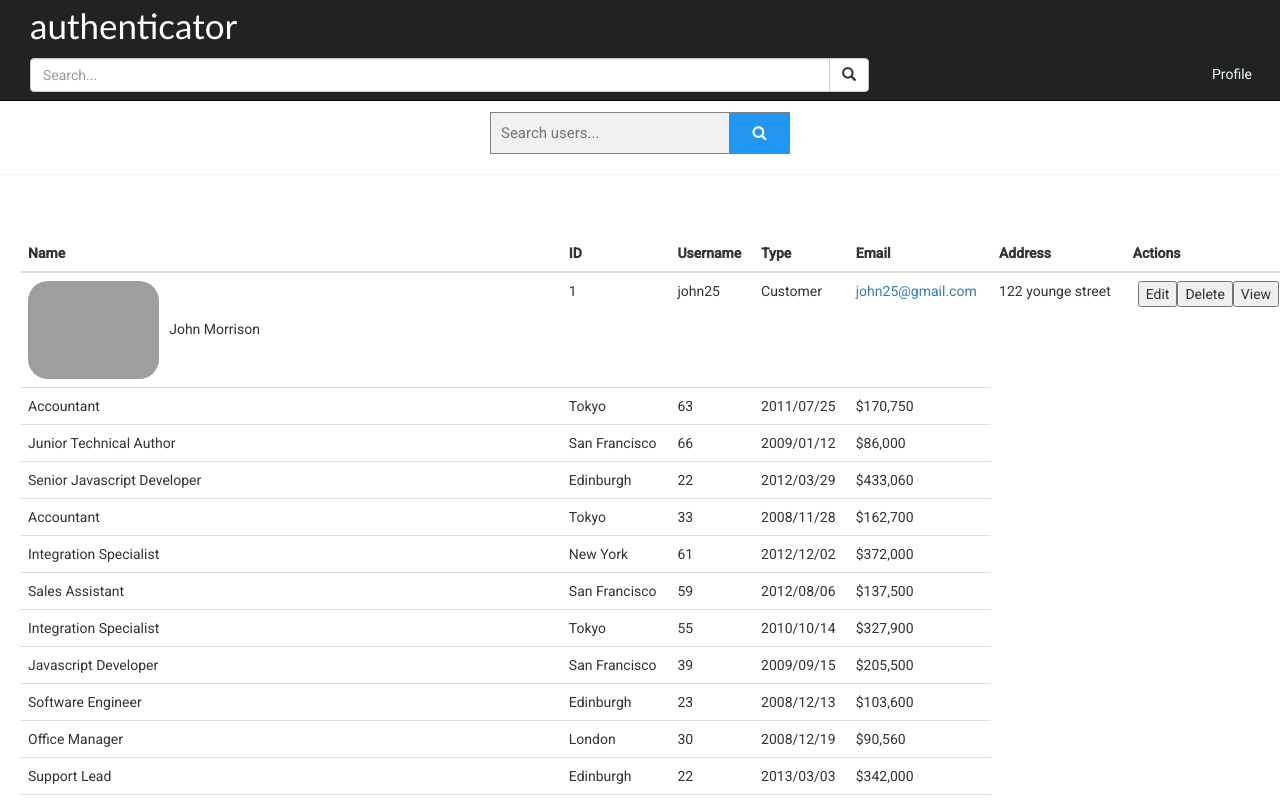
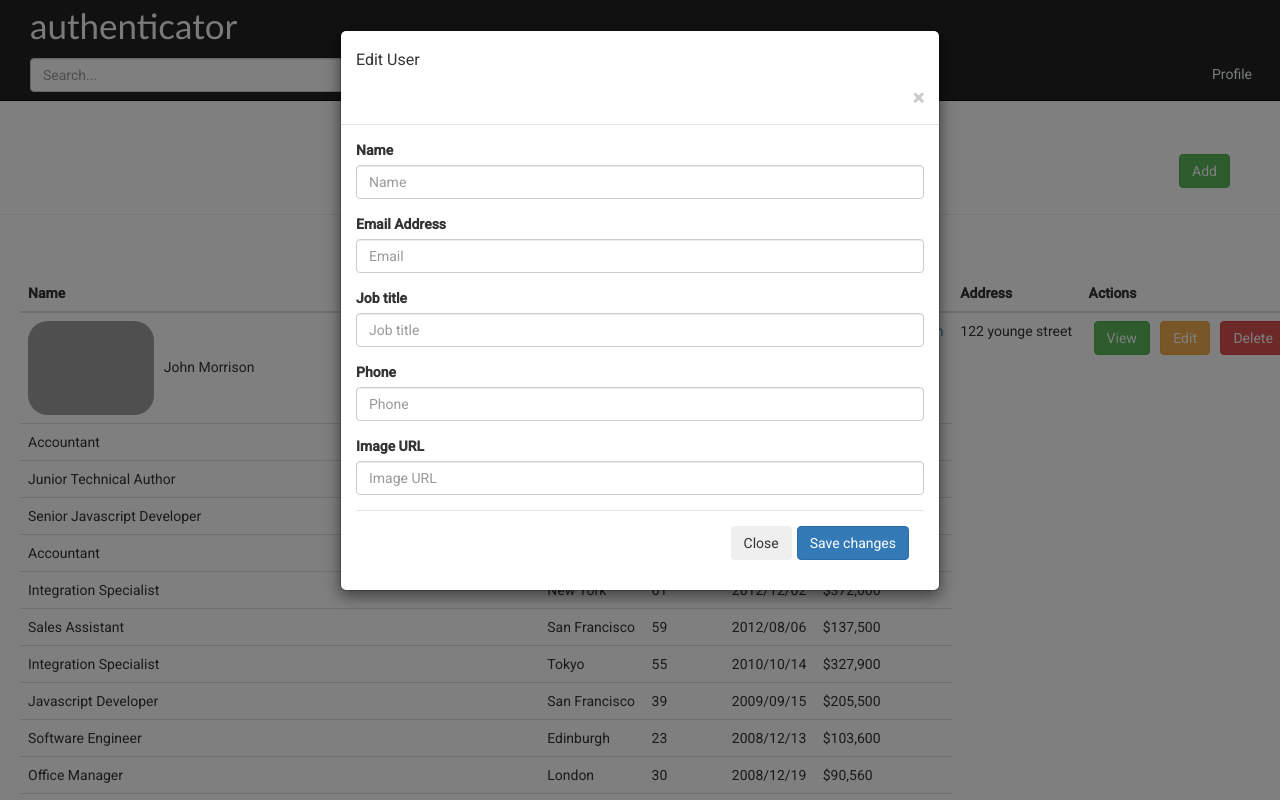
Before and after one commit to jisanRL/Authenticator, an Angular app in the folder authenticatorFrontend/: page /admin in a window 1280 px wide. Both pictures are taken after a click on the button "Edit". Shown: the top 800 px of the page. Built offline with nearby package versions, Linux system fonts and the light colour scheme; grey boxes are pictures that could not be loaded.

Commit message:
admin table is ready, connect front-end and backend now

```diff
--- a/authenticatorFrontend/src/app/admin/admin.component.html
+++ b/authenticatorFrontend/src/app/admin/admin.component.html
@@ -3,13 +3,6 @@
 <p style="padding-top: 80px;padding-left: 30px;">admin works!</p>
 
 <!-- search -->
-<!-- <div class="search">
-    <form class="form-inline my-2 my-lg-0" style="margin:auto; max-width:300px;">
-        <input type="search" (ngModelChange)="searchUser(key.value)" #key="ngModel" ngModel
-         name="key" id="searchName" class="form-control mr-sm-2" placeholder="Search users..." required>
-    </form>
-
-</div> -->
 <div class="search">
     <form class="example" action="/action_page.php" style="margin:auto;max-width:300px">
         <input type="text" placeholder="Search users..." name="search2">
@@ -17,6 +10,10 @@
     </form>
 </div>
 
+<button type="button" class="btn btn-success" (click)="onOpenModal(null!, 'add')"  style="float: right;margin-right: 50px;margin-bottom:10px;">Add</button>
+<br>
+<br>
+<!-- table -->
 <hr>
 <br>
 <br>
@@ -33,7 +30,7 @@
       </tr>
     </thead>
 
-    <tbody>
+    <tbody >
       <tr>
         <td><span><img class="img" src="https://encrypted-tbn0.gstatic.com/images?q=tbn:ANd9GcRZOCWmkt04mYfqANI4iQhUYeL7zQmTOkWKog&usqp=CAU" alt=""></span>John Morrison</td>
         <td>1</td>
@@ -43,9 +40,11 @@
         <td>122 younge street</td>
         <td>
             <span class="actionButtons">
-                <button>Edit</button>
-                <button>Delete</button>
-                <button>View</button>
+              <button type="button" class="btn btn-success" >View</button>
+              &nbsp;
+              <button type="button" class="btn btn-warning" (click)="onOpenModal(null!, 'edit')" >Edit</button>   <!-- change null to user later  -->
+              &nbsp;
+              <button type="button" class="btn btn-danger" (click)="onOpenModal(null!, 'delete')">Delete</button>
             </span>
         </td>
       </tr>
@@ -253,5 +252,109 @@
 
 
 <!-- add modal -->
+<div class="modal fade" id="addUserModal" tabindex="-1" role="dialog" aria-labelledby="addUserModalLabel" aria-hidden="true">
+  <div class="modal-dialog" role="document">
+    <div class="modal-content">
+       <div class="modal-header">
+          <h3 class="modal-title" id="addUserModalLabel">Add User</h3>
+          <button type="button" class="close" data-dismiss="modal" aria-label="Close">
+          <span aria-hidden="true">&times;</span>
+          </button>
+       </div>
+       <div class="modal-body">
+          <form #addForm="ngForm" (ngSubmit)="onAddUser(addForm)">
+          <div class="form-group">
+             <label for="name">Name</label>
+             <input type="text" ngModel name="name" class="form-control" id="name" placeholder="Name" required>
+          </div>
+          <div class="form-group">
+             <label for="email">Email Address</label>
+             <input type="email" ngModel name="email" class="form-control" id="email" placeholder="Email" required>
+          </div>
+          <div class="form-group">
+             <label for="phone">Job title</label>
+             <input type="text" ngModel name="jobTitle" class="form-control" id="jobTile" placeholder="Job title" required>
+          </div>
+          <div class="form-group">
+             <label for="phone">Phone</label>
+             <input type="text" ngModel name="phone" class="form-control" id="phone" placeholder="Phone" required>
+          </div>
+          <div class="form-group">
+             <label for="phone">Image URL</label>
+             <input type="text" ngModel name="imageURL" class="form-control" id="imageUrl" placeholder="Image URL" required>
+          </div>
+          <div class="modal-footer">
+             <button type="button" id="add-user-form" class="btn btn-secondary" data-dismiss="modal">Close</button>
+             <button [disabled]="addForm.invalid" type="submit" class="btn btn-primary" >Save changes</button>
+          </div>
+          </form>
+       </div>
+    </div>
+  </div>
+</div>
+
+
+<!-- edit modal -->
+<div class="modal fade" id="updateUserModal" tabindex="-1" role="dialog" aria-labelledby="UserEditModalLabel" aria-hidden="true">
+  <div class="modal-dialog" role="document">
+     <div class="modal-content">
+        <div class="modal-header">
+           <h3 class="modal-title" id="updateUserModalLabel">Edit User {{editUser?.name}}</h3>
+           <button type="button" class="close" data-dismiss="modal" aria-label="Close">
+           <span aria-hidden="true">&times;</span>
+           </button>
+        </div>
+        <div class="modal-body">
+           <form #editForm="ngForm">
+              <div class="form-group">
+                 <label for="name">Name</label>
+                 <input type="text" ngModel="{{editUser?.name}}" name="name" class="form-control" id="name" aria-describedby="emailHelp" placeholder="Name">
+              </div>
+              <input type="hidden" ngModel="{{editUser?.id}}" name="id" class="form-control" id="id" placeholder="Email">
+              <input type="hidden" ngModel="{{editUser?.employeeCode}}" name="userCode" class="form-control" id="userCode" placeholder="Email">
+              <div class="form-group">
+                 <label for="email">Email Address</label>
+                 <input type="email" ngModel="{{editUser?.email}}" name="email" class="form-control" id="email" placeholder="Email">
+              </div>
+              <div class="form-group">
+                 <label for="phone">Job title</label>
+                 <input type="text" ngModel="{{editUser?.jobTitle}}" name="jobTitle" class="form-control" id="jobTitle" placeholder="Job title">
+              </div>
+              <div class="form-group">
+                 <label for="phone">Phone</label>
+                 <input type="text" ngModel="{{editUser?.phone}}" name="phone" class="form-control" id="phone" name="phone" placeholder="Phone">
+              </div>
+              <div class="form-group">
+                 <label for="phone">Image URL</label>
+                 <input type="text" ngModel="{{editUser?.imageURL}}" name="imageURL" class="form-control" id="imageUrl" placeholder="Image URL">
+              </div>
+              <div class="modal-footer">
+                 <button type="button" id="" data-dismiss="modal" class="btn btn-secondary">Close</button>
+                 <button (click)="onUpdateUser(editForm.value)" data-dismiss="modal" class="btn btn-primary" >Save changes</button>
+              </div>
+           </form>
+        </div>
+     </div>
+  </div>
+</div>
+
 <!-- delete modal -->
-<!-- edit modal -->
+<div class="modal fade" id="deleteUserModal" tabindex="-1" role="dialog" aria-labelledby="deleteModelLabel" aria-hidden="true">
+  <div class="modal-dialog" role="document">
+     <div class="modal-content">
+        <div class="modal-header">
+           <h3 class="modal-title" id="deleteModelLabel">Delete Employee</h3>
+           <button type="button" class="close" data-dismiss="modal" aria-label="Close">
+           <span aria-hidden="true">&times;</span>
+           </button>
+        </div>
+        <div class="modal-body">
+           <p>Are you sure you want to delete employee {{deleteUser?.name}}?</p>
+           <div class="modal-footer">
+              <button type="button" class="btn btn-secondary" data-dismiss="modal">No</button>
+              <button (click)="onDeleteUser(deleteUser!.id)" class="btn btn-danger" data-dismiss="modal">Yes</button>
+           </div>
+        </div>
+     </div>
+  </div>
+</div>
--- a/authenticatorFrontend/src/app/admin/admin.component.ts
+++ b/authenticatorFrontend/src/app/admin/admin.component.ts
@@ -1,4 +1,6 @@
 import { Component, OnInit } from '@angular/core';
+import { NgForm } from '@angular/forms';
+import { User } from '../model/User';
 
 @Component({
   selector: 'app-admin',
@@ -6,6 +8,10 @@ import { Component, OnInit } from '@angular/core';
   styleUrls: ['./admin.component.css']
 })
 export class AdminComponent implements OnInit {
+
+  users: User[] = [];
+  editUser: User = new User();
+  deleteUser: User = new User();
 
   constructor() { }
 
@@ -29,4 +35,40 @@ export class AdminComponent implements OnInit {
 
   }
 
+  // add the employee to the server
+  onAddUser(addForm: NgForm):void {
+    document.getElementById('add-user-form')?.click();
+
+  }
+
+  //updates/edits user
+  onUpdateUser(user: User):void{
+
+  }
+
+  //deletes the user
+  onDeleteUser(usedID: number) {
+
+  }
+
+  // opens the modal
+  onOpenModal(user: User, mode:String):void {
+    const container = document.getElementById('dt-vertical-scroll');
+    const button = document.createElement('button');
+    button.type = 'button';
+    button.style.display = 'none';
+    button.setAttribute('data-toggle', 'modal');
+
+    if(mode === 'add'){
+      button.setAttribute('data-target', '#addUserModal')
+    }
+    if(mode === 'edit'){
+      button.setAttribute('data-target', '#updateUserModal')
+    }
+    if(mode === 'delete') {
+      button.setAttribute('data-target', '#deleteUserModal')
+    }
+    container?.appendChild(button);
+    button.click();
+  }
 }
--- /dev/null
+++ b/authenticatorFrontend/src/app/model/User.ts
@@ -0,0 +1,10 @@
+export class User{
+    // change this later and map it with the databases entity
+    id : number = 0;
+    name: String = "";
+    email : String = "";
+    jobTitle : String = "";
+    phone  : String = "";
+    imageURL : String = "";
+    employeeCode  : String = "";
+}
```
